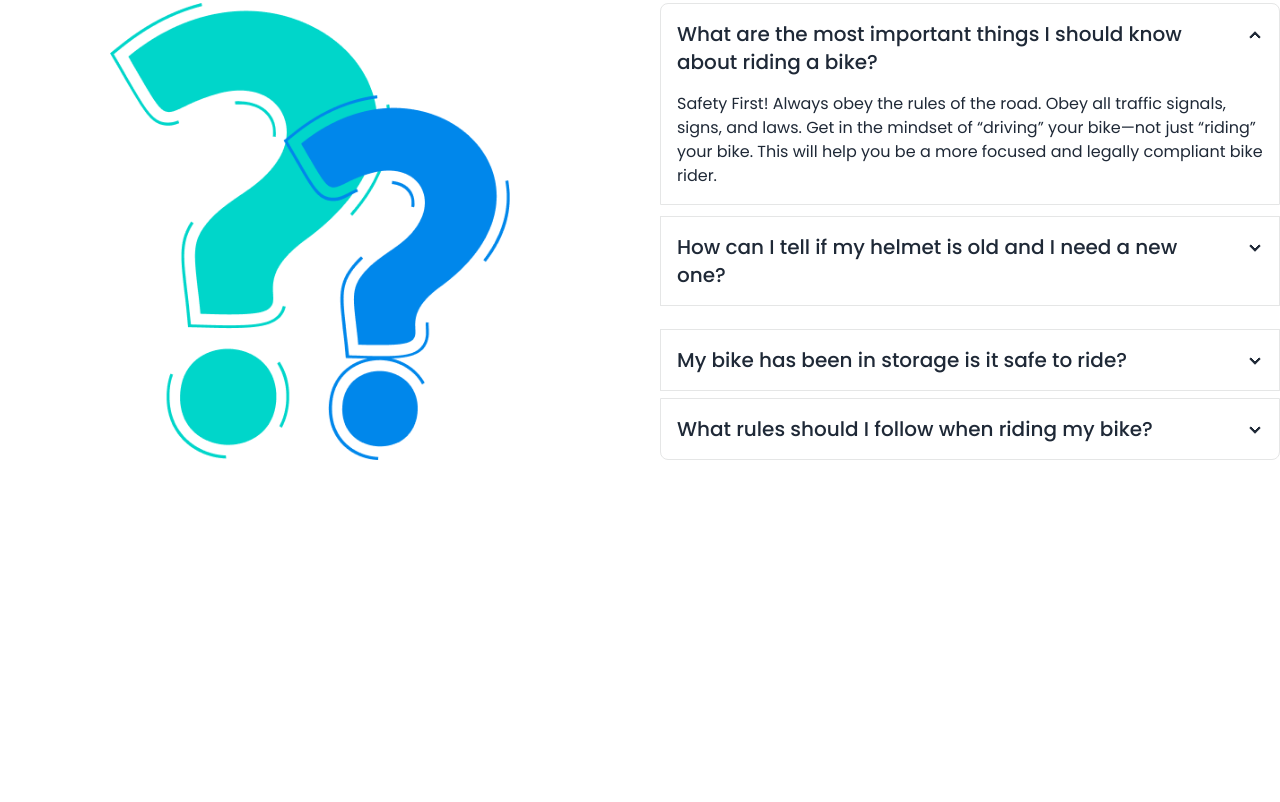
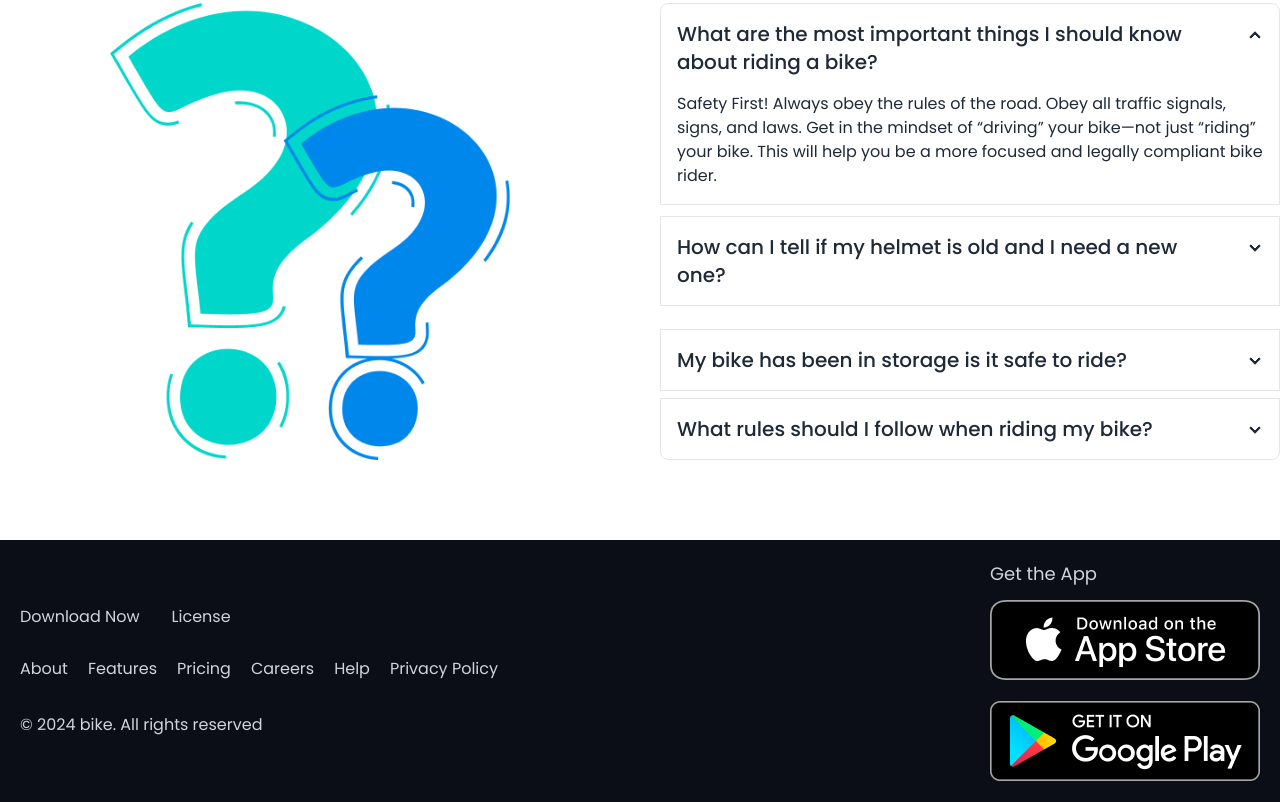
Before and after one commit to RakibHossen-Dev/biker_zone, a plain HTML site: page index.html in a window 1280 px wide. Shown: the part 2653-3455 px from the top of the page. Before the commit the page ends 3193 px from the top, so only its background shows below. Drawn offline with nearby package versions, Linux system fonts and the light colour scheme.

Commit message:
footer finish

```diff
--- a/index.html
+++ b/index.html
@@ -31,6 +31,7 @@
               clifford: "#da373d",
               bike_primary: "#E76F51",
               bike_primary_bg: "rgba(231,111,81,0.1)",
+              footer: "#0B0D17",
             },
           },
         },
@@ -479,6 +480,33 @@
         </div>
       </section>
     </main>
-    <footer></footer>
+    <footer class="bg-footer px-5 py-5">
+      <div
+        class="md:container md:mx-auto flex justify-between md:items-center flex-col md:flex-row"
+      >
+        <div class="text-gray-300">
+          <div class="flex gap-8 md:flex-row flex-col">
+            <a href="#">Download Now</a>
+            <a href="#">License</a>
+          </div>
+          <div class="flex md:flex-row flex-col gap-5 mt-7">
+            <a href="#">About</a>
+            <a href="#">Features</a>
+            <a href="#">Pricing</a>
+            <a href="#">Careers</a>
+            <a href="#">Help</a>
+            <a href="#">Privacy Policy</a>
+          </div>
+          <p class="mt-8">© 2024 bike. All rights reserved</p>
+        </div>
+        <div>
+          <p class="text-gray-300 text-lg mb-3">Get the App</p>
+          <div>
+            <img class="mb-5" src="image/ios.png" alt="" />
+            <img src="image/android.png" alt="" />
+          </div>
+        </div>
+      </div>
+    </footer>
   </body>
 </html>
```
